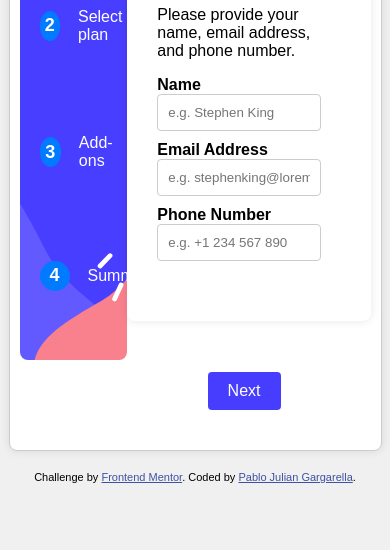
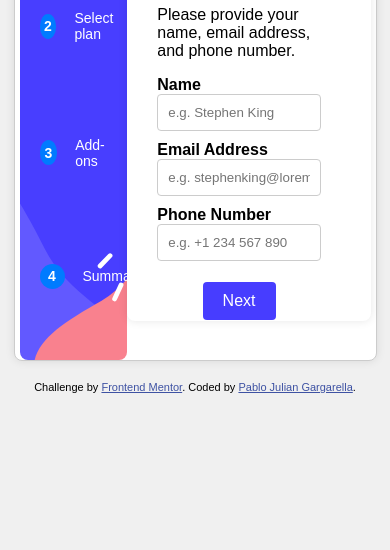
Before and after one commit to pjuliang/formulario-de-varias-etapas1, a plain HTML site: page index.html in a window 390 px wide. Shown: the part 294-844 px from the top of the page. Drawn offline with Linux system fonts and the light colour scheme.

Commit message:
Update styles.css

```diff
--- a/src/css/styles.css
+++ b/src/css/styles.css
@@ -331,26 +331,23 @@ body {
     background-color: #f0f0f0; /* Cor de fundo da barra */
   }
 
-
 @media (max-width: 768px) {
     .container {
         width: 90%;
-    height: 90%;
+        height: auto;
         padding: 0 10px;
     }
 
     .sidebar {
         flex-direction: row;
         justify-content: space-around;
-        /* Estilos para os números dentro de círculos */
-    display: flex;
-    flex-direction: column;
         align-items: center;
-    align-items: flex-start; /* Alinha os itens à direita */
     }
 
-  .step {
-    padding: 20px;
+    .step-number {
+        width: 30px;
+        height: 30px;
+        font-size: 16px;
     }
 
     .buttons {
@@ -363,13 +360,23 @@ body {
 }
 
 @media (max-width: 480px) {
+    .container {
+        padding: 0 5px;
+    }
+
     .sidebar {
         flex-direction: column;
-    align-items: flex-start; /* Alinha os itens à direita */
-    display: flex;
-    flex-direction: column;
-    align-items: center;
-    align-items: flex-start; /* Alinha os itens à direita */
+        align-items: flex-start;
+    }
+
+    .step-number {
+        width: 25px;
+        height: 25px;
+        font-size: 14px;
+    }
+
+    .step-label {
+        font-size: 14px;
     }
 
     .step {
```
Lines whose indentation alone changed are shown as unchanged.
